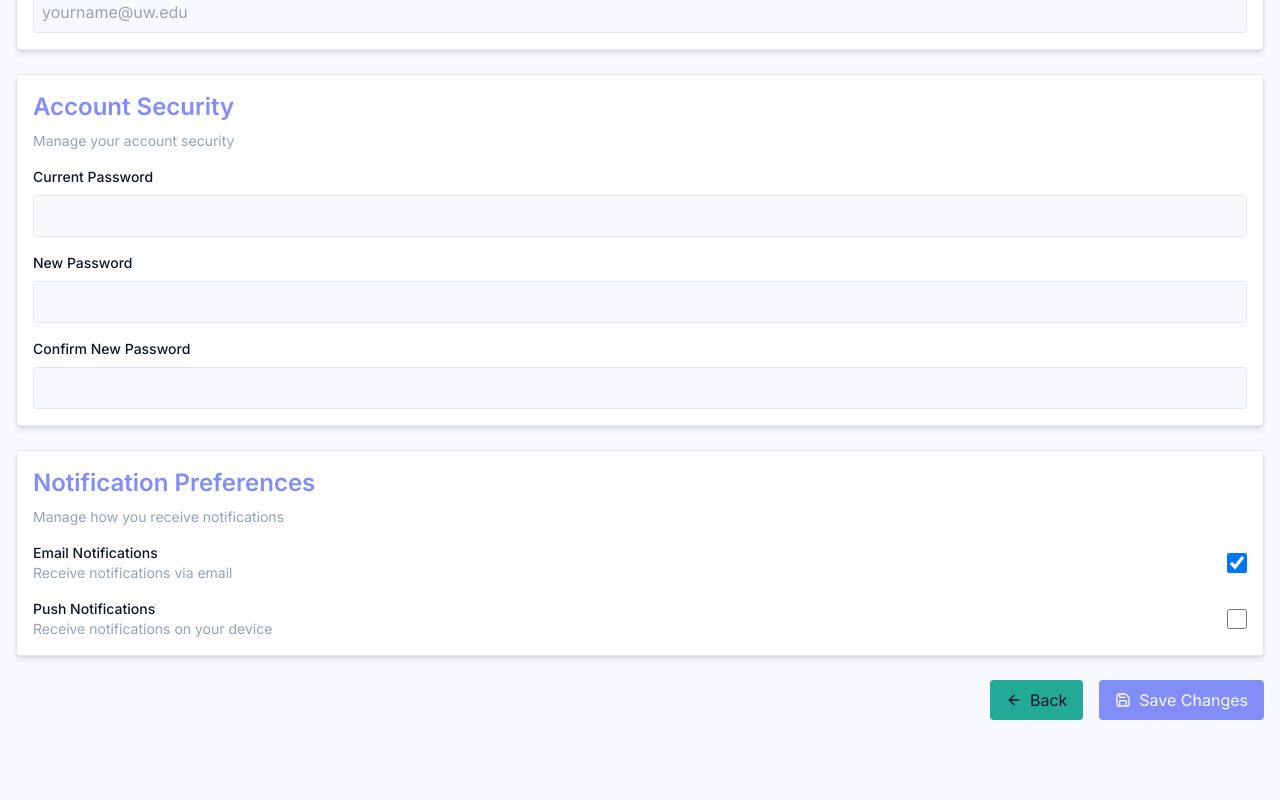
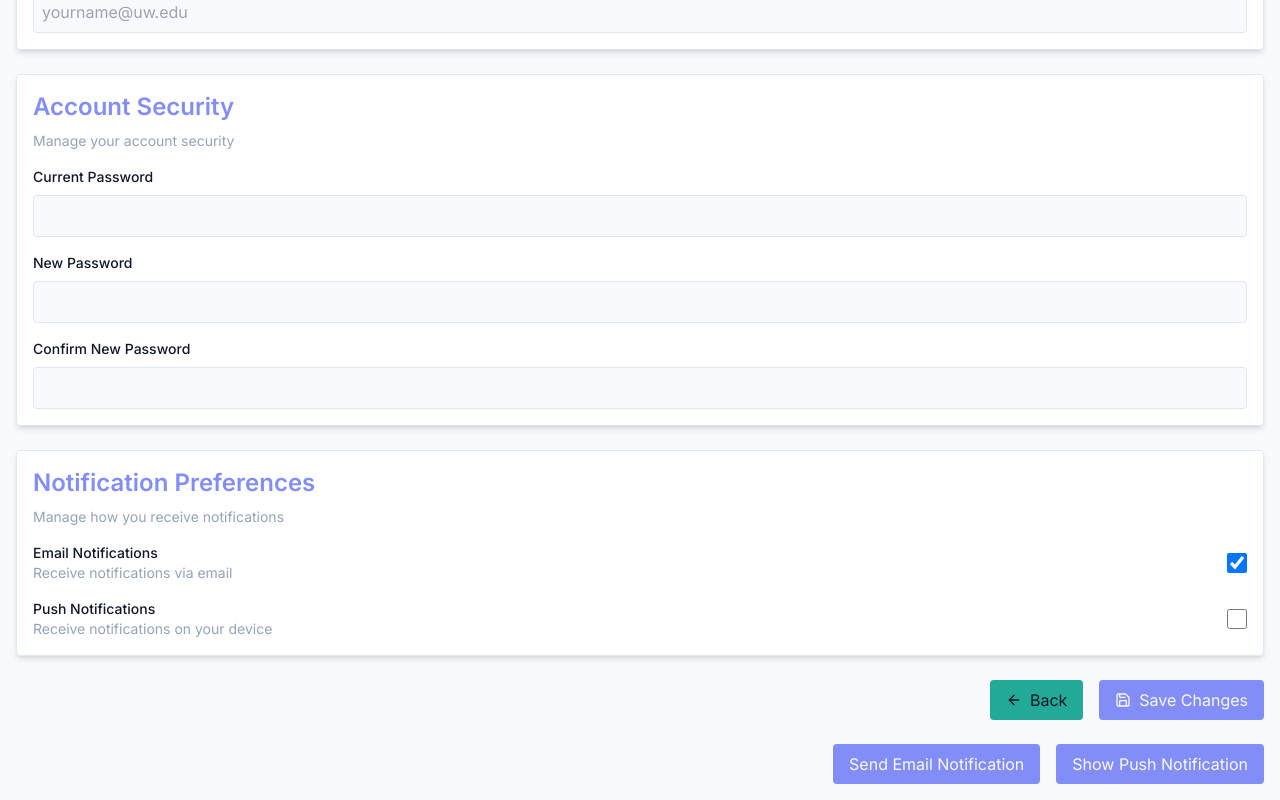
Before and after one commit to WhimsicalXbcrafted/college-resource-finder, a Next.js app: page /settings in a window 1280 px wide. Shown: the part 392-1192 px from the top of the page. Before the commit the page ends 1128 px from the top, so only its background shows below. Built offline with nearby package versions, Linux system fonts and the light colour scheme; no server answers.

Commit message:
api endpoints fix

```diff
--- a/app/api/notifications/email.ts
+++ /dev/null
@@ -1,35 +0,0 @@
-import { NextApiRequest, NextApiResponse } from 'next';
-import nodemailer from 'nodemailer';
-
-export default async function handler(req: NextApiRequest, res: NextApiResponse) {
-  if (req.method === 'POST') {
-    const { email } = req.body;
-
-    try {
-      const transporter = nodemailer.createTransport({
-        service: 'gmail',
-        auth: {
-          user: process.env.EMAIL_USER,
-          pass: process.env.EMAIL_PASS,
-        },
-      });
-
-      const mailOptions = {
-        from: process.env.EMAIL_USER,
-        to: email,
-        subject: 'Notification from UW Resource Finder',
-        text: 'This is a notification from UW Resource Finder.',
-      };
-
-      await transporter.sendMail(mailOptions);
-
-      res.status(200).json({ message: 'Email notification sent successfully' });
-    } catch (error) {
-      console.error('Error sending email notification:', error);
-      res.status(500).json({ error: 'Failed to send email notification' });
-    }
-  } else {
-    res.setHeader('Allow', ['POST']);
-    res.status(405).end(`Method ${req.method} Not Allowed`);
-  }
-}
--- /dev/null
+++ b/app/api/notifications/route.ts
@@ -0,0 +1,39 @@
+import { NextApiRequest, NextApiResponse } from 'next';
+import nodemailer from 'nodemailer';
+
+export default async function handler(req: NextApiRequest, res: NextApiResponse) {
+  if (req.method !== 'POST') {
+    res.setHeader('Allow', ['POST']);
+    return res.status(405).end(`Method ${req.method} Not Allowed`);
+  }
+
+  const { email } = req.body;
+
+  if (!email) {
+    return res.status(400).json({ error: 'Email is required' });
+  }
+
+  try {
+    const transporter = nodemailer.createTransport({
+      service: 'gmail',
+      auth: {
+        user: process.env.EMAIL_USER,
+        pass: process.env.EMAIL_PASS,
+      },
+    });
+
+    const mailOptions = {
+      from: process.env.EMAIL_USER,
+      to: email,
+      subject: 'Notification',
+      text: 'This is a notification email.',
+    };
+
+    await transporter.sendMail(mailOptions);
+
+    return res.status(200).json({ message: 'Email notification sent successfully' });
+  } catch (error) {
+    console.error('Error sending email notification:', error);
+    return res.status(500).json({ error: 'Failed to send email notification' });
+  }
+}
--- a/app/api/user/uploadProfilePicture.ts
+++ b/app/api/profilePicture/route.ts
@@ -9,7 +9,6 @@ export const config = {
   },
 };
 
-// Wrap formidable form parsing in a Promise
 const parseForm = (req: NextApiRequest): Promise<{ fields: Fields; files: Files }> => {
   return new Promise((resolve, reject) => {
     const form = formidable({
@@ -31,25 +30,20 @@ export default async function handler(req: NextApiRequest, res: NextApiResponse)
   }
 
   try {
-    // Parse the incoming form
     const { fields, files } = await parseForm(req);
+    const file = files.profilePicture as formidable.File | undefined;
 
-    // Ensure the file was uploaded
-    const file = files.profilePicture as formidable.File | undefined;
     if (!file) {
       return res.status(400).json({ error: 'No profile picture uploaded' });
     }
 
-    // Build the file path (relative to public folder)
     const filePath = path.join('/uploads', path.basename(file.filepath));
+    const email = fields.email;
 
-    // Ensure the email field exists
-    const email = fields.email;
     if (!email) {
       return res.status(400).json({ error: 'Email field is required' });
     }
 
-    // Update the user's avatarUrl in the database
     const stmt = db.prepare('UPDATE users SET avatarUrl = ? WHERE email = ?');
     stmt.run(filePath, email);
 
--- /dev/null
+++ b/app/api/save/route.ts
@@ -0,0 +1,25 @@
+import { NextApiRequest, NextApiResponse } from 'next';
+import db from '../../db/database';
+
+export default async function handler(req: NextApiRequest, res: NextApiResponse) {
+  if (req.method !== 'POST') {
+    res.setHeader('Allow', ['POST']);
+    return res.status(405).end(`Method ${req.method} Not Allowed`);
+  }
+
+  const { name, email, emailNotifications, pushNotifications } = req.body;
+
+  if (!email) {
+    return res.status(400).json({ error: 'Email is required' });
+  }
+
+  try {
+    const stmt = db.prepare('UPDATE users SET name = ?, emailNotifications = ?, pushNotifications = ? WHERE email = ?');
+    stmt.run(name, emailNotifications, pushNotifications, email);
+
+    return res.status(200).json({ message: 'Profile updated successfully' });
+  } catch (error) {
+    console.error('Error updating profile:', error);
+    return res.status(500).json({ error: 'Failed to update profile' });
+  }
+}
--- a/app/api/user/update.ts
+++ /dev/null
@@ -1,21 +0,0 @@
-import { NextApiRequest, NextApiResponse } from 'next'
-import db from '../../db/database'
-
-export default async function handler(req: NextApiRequest, res: NextApiResponse) {
-  if (req.method === 'POST') {
-    const { name, email, emailNotifications, pushNotifications } = req.body
-
-    try {
-      const stmt = db.prepare(`UPDATE users SET name = ?, emailNotifications = ?, pushNotifications = ? WHERE email = ?`)
-      stmt.run(name, emailNotifications, pushNotifications, email)
-
-      res.status(200).json({ message: 'Profile updated successfully '})
-    } catch (error) {
-      console.error('Error updating profile:', error)
-      res.status(500).json({ error: 'Failed to update profile '})
-    }
-  } else {
-    res.setHeader('Allow', ['POST'])
-    res.status(405).end(`Method ${req.method} Not Allowed`)
-  }
-}
--- a/app/api/user/updatePassword.ts
+++ /dev/null
@@ -1,33 +0,0 @@
-import { NextApiRequest, NextApiResponse } from 'next';
-import db from '../../db/database';
-import bcrypt from 'bcrypt';
-
-export default async function handler(req: NextApiRequest, res: NextApiResponse) {
-  if (req.method === 'POST') {
-    const { currentPassword, newPassword, email } = req.body;
-
-    try {
-      const user = db.prepare('SELECT * FROM users WHERE email = ?').get(email);
-      if (!user) {
-        return res.status(404).json({ error: 'User not found' });
-      }
-
-      const isPasswordValid = await bcrypt.compare(currentPassword, user.password);
-      if (!isPasswordValid) {
-        return res.status(400).json({ error: 'Current password is incorrect' });
-      }
-
-      const hashedPassword = await bcrypt.hash(newPassword, 10);
-      const stmt = db.prepare('UPDATE users SET password = ? WHERE email = ?');
-      stmt.run(hashedPassword, email);
-
-      res.status(200).json({ message: 'Password updated successfully' });
-    } catch (error) {
-      console.error('Error updating password:', error);
-      res.status(500).json({ error: 'Failed to update password' });
-    }
-  } else {
-    res.setHeader('Allow', ['POST']);
-    res.status(405).end(`Method ${req.method} Not Allowed`);
-  }
-}
--- a/app/db/database.js
+++ b/app/db/database.js
@@ -1,9 +1,7 @@
 import Database from 'better-sqlite3';
 
-// Initialize the database
 const db = new Database('database.db');
 
-// Create a users table if it doesn't exist
 db.exec(`
   CREATE TABLE IF NOT EXISTS users (
     id INTEGER PRIMARY KEY AUTOINCREMENT,
@@ -16,7 +14,7 @@ db.exec(`
   )
 `);
 
-db.exec( `
+db.exec(`
   CREATE TABLE IF NOT EXISTS resources (
     id INTEGER PRIMARY KEY AUTOINCREMENT,
     userId INTEGER NOT NULL,
@@ -25,13 +23,13 @@ db.exec( `
     location TEXT,
     hours TEXT,
     category TEXT,
-    coordinates TEXT, -- stored as a JSON string
-    avergaeRating REAL DEFAULT 0,
+    coordinates TEXT,
+    averageRating REAL DEFAULT 0,
     createdAt DATETIME DEFAULT CURRENT_TIMESTAMP,
     updatedAt DATETIME DEFAULT CURRENT_TIMESTAMP,
     FOREIGN KEY (userId) REFERENCES users(id)
   )
-`)
+`);
 
-console.log("Database initialized successfuilly");
+console.log('Database initialized successfully');
 export default db;
--- a/app/settings/page.tsx
+++ b/app/settings/page.tsx
@@ -47,7 +47,7 @@ export default function SettingsPage() {
     setEmailError('')
 
     try {
-      const response = await fetch('/api/user/update', {
+      const response = await fetch('/api/save', {
         method: 'POST',
         headers: { 'Content-Type': 'application/json' },
         body: JSON.stringify({
@@ -81,7 +81,7 @@ export default function SettingsPage() {
     }
 
     try {
-      const response = await fetch('/api/user/updatePassword', {
+      const response = await fetch('/api/updatePassword', {
         method: 'POST',
         headers: { 'Content-Type': 'application/json' },
         body: JSON.stringify({
@@ -104,7 +104,7 @@ export default function SettingsPage() {
     }
   }
 
-  // Handle profile picture change remains the same
+  // Handle profile picture change
   const handleProfilePictureChange = async (e: React.ChangeEvent<HTMLInputElement>) => {
     const file = e.target.files?.[0]
     if (file) {
@@ -113,7 +113,7 @@ export default function SettingsPage() {
       formData.append('email', email) // send email along with file
 
       try {
-        const response = await fetch('/api/user/updateProfilePicture', {
+        const response = await fetch('/api/profilePicture', {
           method: 'POST',
           body: formData,
         })
@@ -132,6 +132,40 @@ export default function SettingsPage() {
         setUpdateError("Error uploading profile picture")
       }
     }
+  }
+
+  const handleEmailNotification = async () => {
+    try {
+      const response = await fetch('/api/notifications', {
+        method: 'POST',
+        headers: {
+          'Content-Type': 'application/json',
+        },
+        body: JSON.stringify({
+          email,
+        }),
+      })
+
+      if (!response.ok) {
+        throw new Error('Failed to send email notification')
+      }
+
+      alert('Email notification sent successfully!')
+    } catch (error) {
+      console.error('Error sending email notification:', error)
+      alert('Error sending email notification')
+    }
+  }
+
+  const handlePushNotification = () => {
+    const notification = document.createElement('div')
+    notification.className = 'fixed bottom-4 right-4 bg-primary text-primary-foreground p-4 rounded shadow-lg'
+    notification.innerText = 'This is a push notification!'
+    document.body.appendChild(notification)
+
+    setTimeout(() => {
+      document.body.removeChild(notification)
+    }, 3000)
   }
 
   const handleBack = () => {
@@ -336,6 +370,29 @@ export default function SettingsPage() {
           Save Changes
         </button>
       </motion.div>
+
+      {/* Email and Push Notification Buttons */}
+      <motion.div
+        className="flex justify-end items-center space-x-4"
+        initial={{ opacity: 0, y: 20 }}
+        animate={{ opacity: 1, y: 0 }}
+        transition={{ duration: 0.5, delay: 1.0 }}
+      >
+        <button
+          type="button"
+          onClick={handleEmailNotification}
+          className="flex items-center bg-primary text-primary-foreground px-4 py-2 rounded hover:bg-primary/90 transition-colors"
+        >
+          Send Email Notification
+        </button>
+        <button
+          type="button"
+          onClick={handlePushNotification}
+          className="flex items-center bg-primary text-primary-foreground px-4 py-2 rounded hover:bg-primary/90 transition-colors"
+        >
+          Show Push Notification
+        </button>
+      </motion.div>
     </div>
   )
 }
--- a/package.json
+++ b/package.json
@@ -14,6 +14,7 @@
     "better-sqlite3": "^11.8.1",
     "class-variance-authority": "^0.7.1",
     "clsx": "^2.1.1",
+    "formidable": "^3.5.2",
     "framer-motion": "^12.1.0",
     "leaflet": "^1.9.4",
     "lucide-react": "^0.474.0",
```
Also changed, not shown: app/api/updatePassword/route.ts (added, +39 -0 lines), 1 other file (tests, documents, lock files or other folders).
